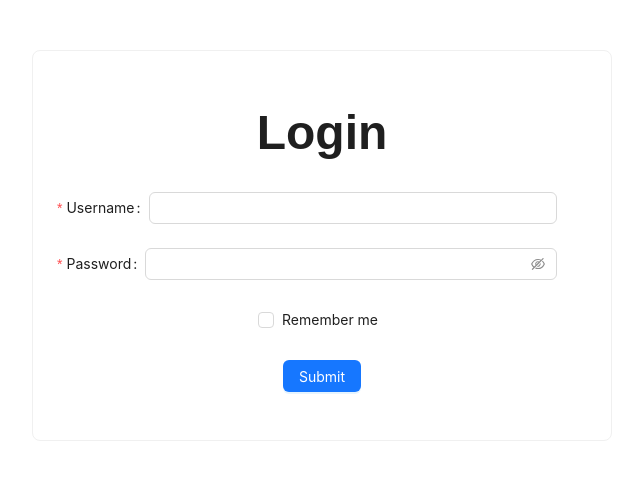
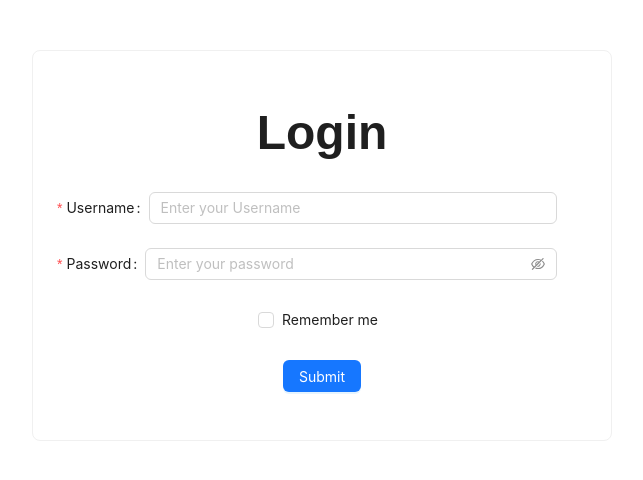
Before and after one commit to shahriar-raj/PawCare_FrontEnd, a React (Vite) app: page / in a window 1280 px wide. Shown: the top 480 px of the page, without its empty margins (418-1061 px from the left). Built offline with nearby package versions, Linux system fonts and the light colour scheme.

Commit message:
After Deployment

```diff
--- a/src/Login.jsx
+++ b/src/Login.jsx
@@ -22,7 +22,9 @@ export function Login() {
             if (response.ok) {
                 const data = await response.json();
                 console.log(data);
-                console.log("Message: " + data['message']);
+                if (data['message'] !== "Login successful") {
+                    alert("Invalid Credentials");
+                }
                 // Handle response here
             } else {
                 // Handle HTTP errors here
@@ -43,9 +45,6 @@ export function Login() {
                 <h1>Login</h1>
                 <Form
                     name="basic"
-                    style={{
-                        // maxWidth: 800,
-                    }}
                     initialValues={{
                         remember: false,
                     }}
@@ -53,6 +52,7 @@ export function Login() {
                     onFinishFailed={onFinishFailed}
                     autoComplete="off"
                 >
+
                     <Form.Item
                         label="Username"
                         name="username"
@@ -64,7 +64,7 @@ export function Login() {
                             },
                         ]}
                     >
-                        <Input />
+                        <Input placeholder="Enter your Username" />
                     </Form.Item>
 
                     <Form.Item
@@ -78,7 +78,7 @@ export function Login() {
                             },
                         ]}
                     >
-                        <Input.Password />
+                        <Input.Password placeholder="Enter your password" />
                     </Form.Item>
 
                     <Form.Item
@@ -95,6 +95,7 @@ export function Login() {
                         </Button>
                     </Form.Item>
                 </Form>
+
             </Card>
         </div>
     );
```
Also changed, not shown: src/Login.css (+0 -10 lines).
